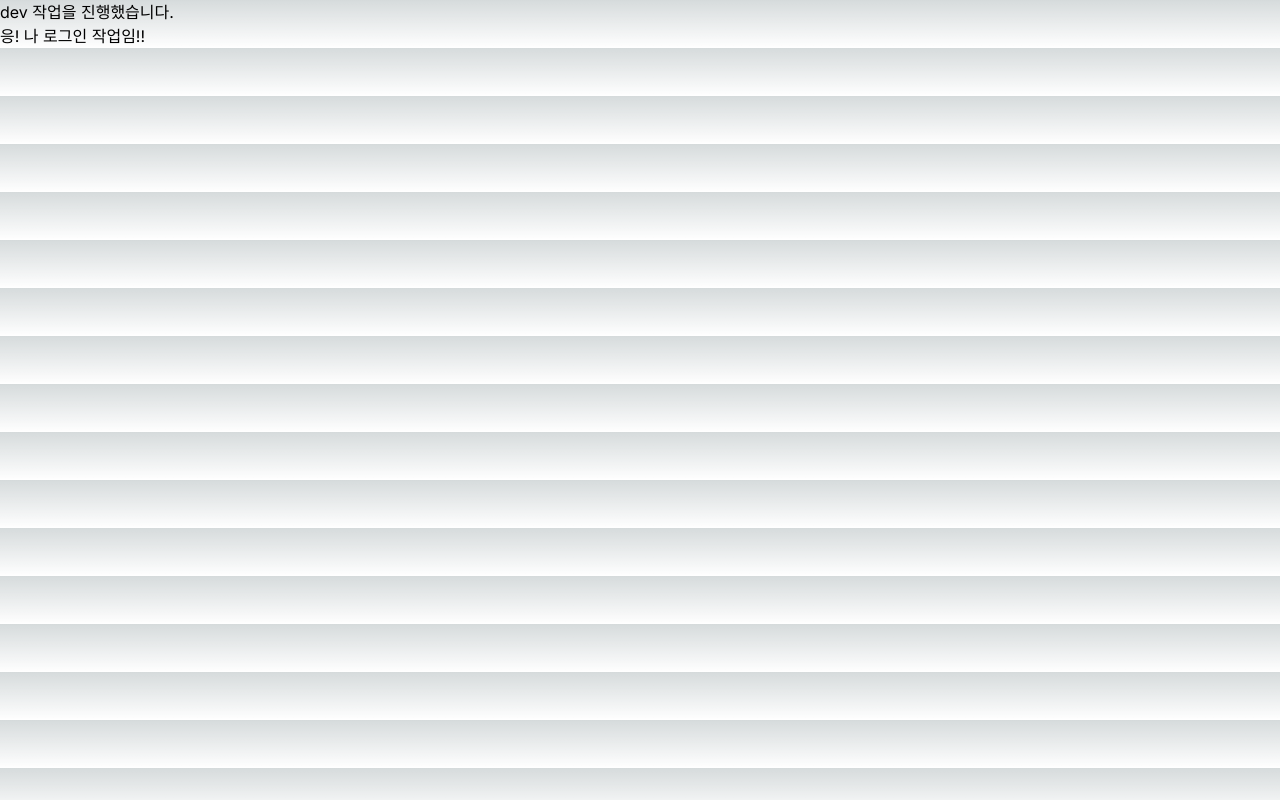
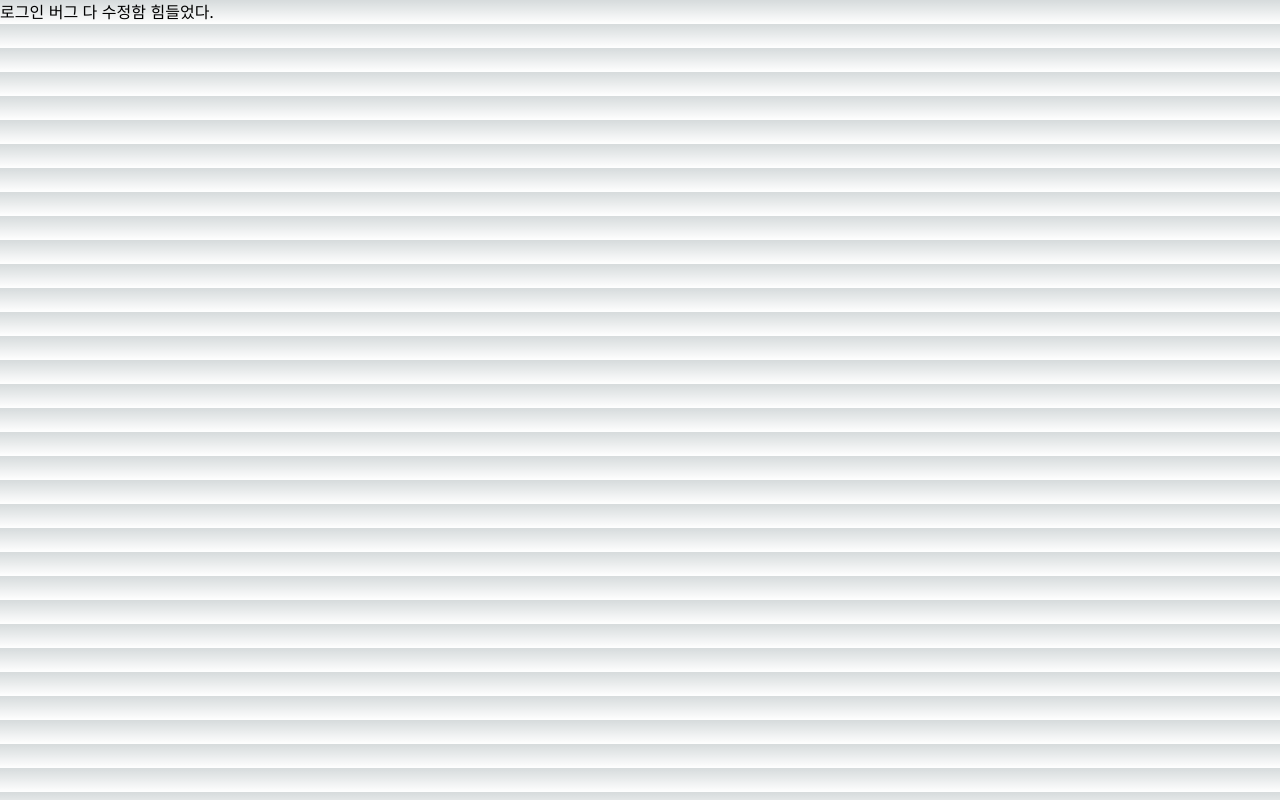
Before and after one commit to dydals3440/next-boilerplate, a Next.js app: page / in a window 1280 px wide. Built offline with nearby package versions, Linux system fonts and the light colour scheme.

Commit message:
fix(login bug): login 버그 수정
login 버그를 수정했다.

```diff
--- a/app/page.tsx
+++ b/app/page.tsx
@@ -3,8 +3,7 @@ import React from 'react';
 export default function Home() {
   return (
     <>
-      <div>dev 작업을 진행했습니다.</div>
-      <div>응! 나 로그인 작업임!!</div>
+      <h3>로그인 버그 다 수정함 힘들었다.</h3>
     </>
   );
 }
```
